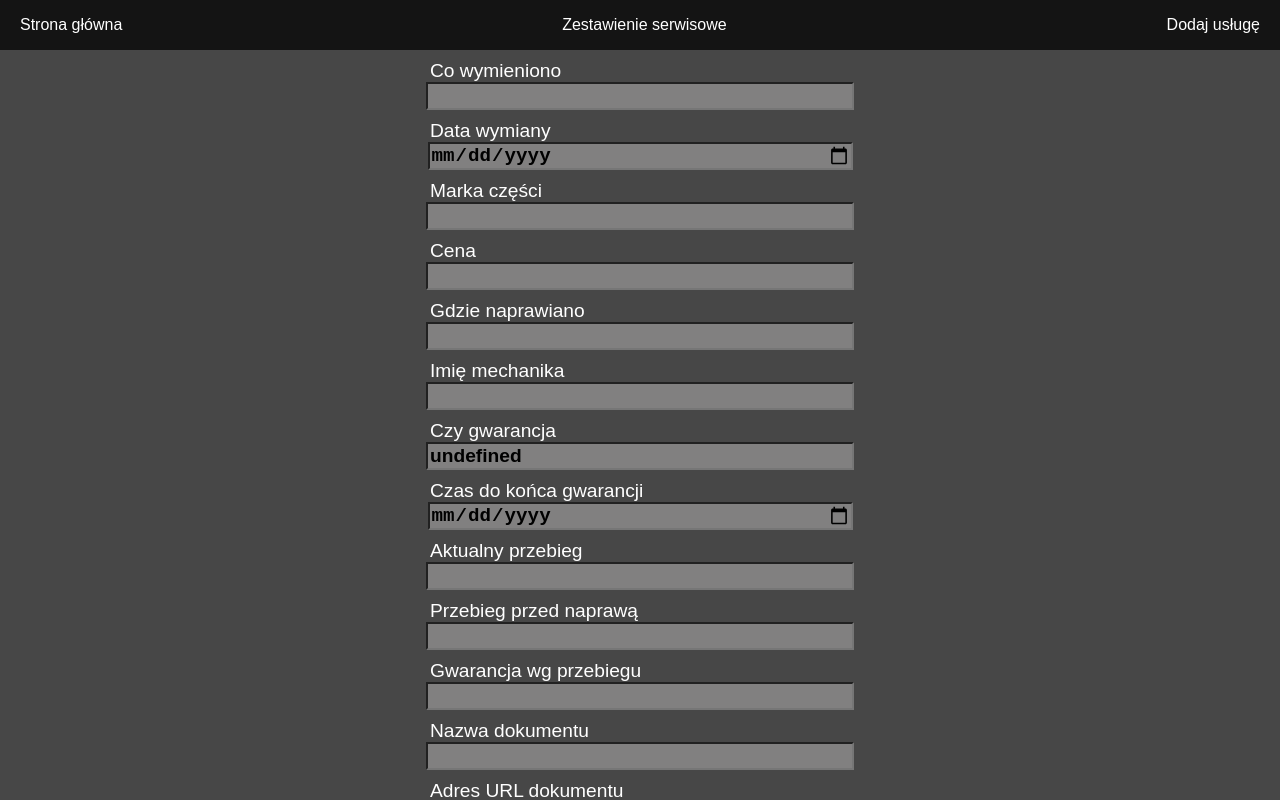
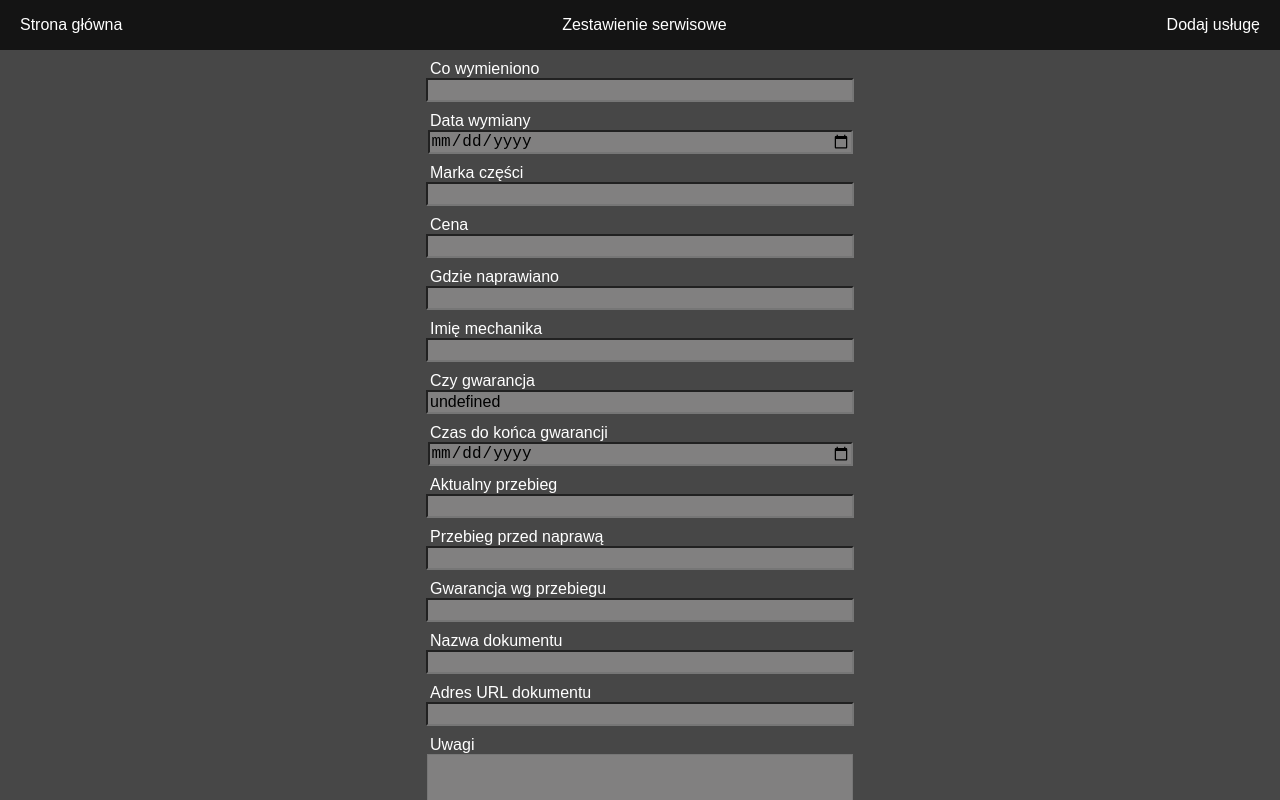
Before and after one commit to patryk177m/Car_repairs_FRONTEND, a React (Create React App) app: page /add in a window 1280 px wide. Shown: the top 800 px of the page. Built offline with nearby package versions, Linux system fonts and the light colour scheme; no server answers.

Commit message:
fix styles

```diff
--- a/src/styles/formAddTally.scss
+++ b/src/styles/formAddTally.scss
@@ -17,7 +17,7 @@
     width: 70%;
     background-color: #818080;
     color: #000;
-    font-weight: bold;
+    font-weight: normal;
   }
 
   &__textarea {
--- a/src/styles/global.scss
+++ b/src/styles/global.scss
@@ -16,11 +16,11 @@ body {
   background-color: rgba(0, 0, 0, 0.72);
   color: #fff;
   font-family: 'Montserrat', sans-serif;
-  font-size: 1.2rem;
+  font-size: 1rem;
 }
 
 input {
-  font-size: 1.2rem;
+  font-size: 1rem;
 }
 
 button {
--- a/src/styles/tally.scss
+++ b/src/styles/tally.scss
@@ -15,6 +15,14 @@
     cursor: pointer;
     font-size: 0.7rem;
   }
+
+  &__input {
+
+    &--file {
+      width: 100px;
+      font-size: 0.7rem;
+    }
+  }
 }
 
 td {
@@ -31,3 +39,20 @@ td {
     color: green;
   }
 }
+
+.custom-file-upload {
+  background-color: rgb(209, 218, 218);
+  height: 12px;
+  color: white;
+  padding: 10px 15px;
+  border-radius: 5px;
+  cursor: pointer;
+  display: inline-block; /* Aby wyglądało jak przycisk */
+}
+.custom-file-upload:hover {
+  background-color: rgb(167, 177, 177);
+}
+
+.icon__upload {
+  height: 18px;
+}
```
